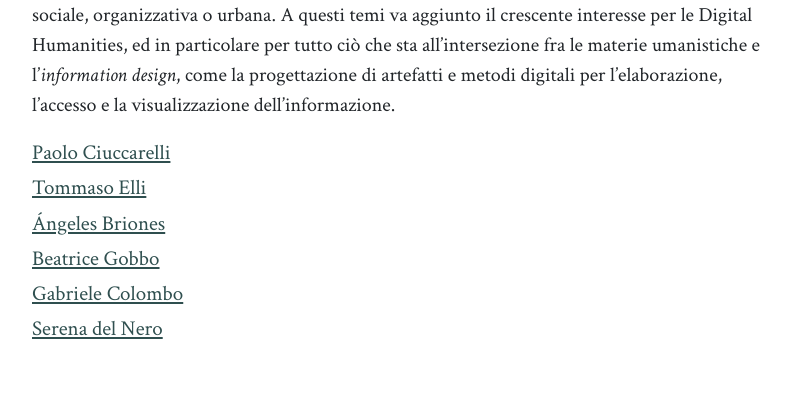
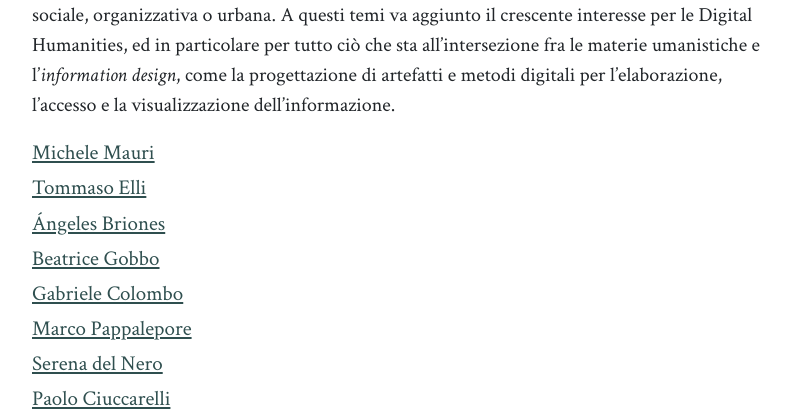
Before and after one commit to densitydesign/sito-atlante-calvino, a plain HTML site: page index.html in a window 1280 px wide. Shown: the part 5380-5799 px from the top of the page, without its empty margins (243-1034 px from the left). Drawn offline with nearby package versions, Linux system fonts and the light colour scheme.

Commit message:
dd team members update

```diff
--- a/index.html
+++ b/index.html
@@ -219,12 +219,15 @@ lang="en-UK" -->
                 <p lang="it-IT">Il laboratorio di ricerca <a href="http://www.densitydesign.org" target="_blank">DensityDesign</a> è parte del Dipartimento di Design del Politecnico di Milano. Obiettivo del laboratorio è la rappresentazione di fenomeni complessi di natura sociale, organizzativa o urbana. A questi temi va aggiunto il crescente interesse per le Digital Humanities, ed in particolare per tutto ciò che sta all’intersezione fra le materie umanistiche e l’<span class="font-italic">information design</span>, come la progettazione di artefatti e metodi digitali per l’elaborazione, l’accesso e la visualizzazione dell’informazione.</p>
                 <p lang="fr-FR">Le laboratoire de recherche <a href="http://www.densitydesign.org" target="_blank">DensityDesign</a> fait partie du Département de Design du Politechnique de Milan. L’objectif principal du laboratoire est la représentation de phénomènes complexes de nature sociale, organisationnelle ou urbaine. À ces sujets il faut ajouter l’intérêt croissant pour les Digital Humanities, c’est-à-dire de tout ce qui se place à l’intersection entre les disciplines humanistes et l’<span class="font-italic">information design</span>, tel que la conception d’artéfacts et de méthodes digitales pour l’élaboration, l’accès à l’information et à sa visualisation.</p>
                 <p lang="en-UK"><a href="http://www.densitydesign.org" target="_blank">DensityDesign</a> is a Research Lab in the Design Department of the Politecnico di Milano. It focuses on the visual representation of complex social, organizational and urban phenomena, but it also has a growing interest in Digital Humanities as everything that stands at the crossroad between humanistic studies and information design, as for example the design of digital artifacts and digital methods for processing, accessing and visualizing information.</p>
-                <h4><a href="http://www.densitydesign.org/person/paolo-ciuccarelli/" target="_blank">Paolo Ciuccarelli</a></h4>
+                <h4><a href="http://www.densitydesign.org/person/michele-mauri/" target="_blank">Michele Mauri</a></h4>
                 <h4><a href="http://www.densitydesign.org/person/tommaso-elli/" target="_blank">Tommaso Elli</a></h4>
                 <h4><a href="https://densitydesign.org/person/angeles-briones/" target="_blank">Ángeles Briones</a></h4>
                 <h4><a href="https://densitydesign.org/person/beatrice-gobbo/" target="_blank">Beatrice Gobbo</a></h4>
                 <h4><a href="https://densitydesign.org/person/gabriele-colombo/" target="_blank">Gabriele Colombo</a></h4>
+                <h4><a href="https://densitydesign.org/person/marco-pappalepore/" target="_blank">Marco Pappalepore</a></h4>
                 <h4><a href="http://serenadelnero.it" target="_blank">Serena del Nero</a></h4>
+                <h4><a href="http://www.densitydesign.org/person/paolo-ciuccarelli/" target="_blank">Paolo Ciuccarelli</a></h4>
+
             </div>
             <div id="contatti" class="col-12 col-sm-12 col-md-10 col-lg-8 mx-auto pt-5 fXs-pt-126">
                 <h2 class="pt-4" lang="it-IT">Contatti</h2>
```
